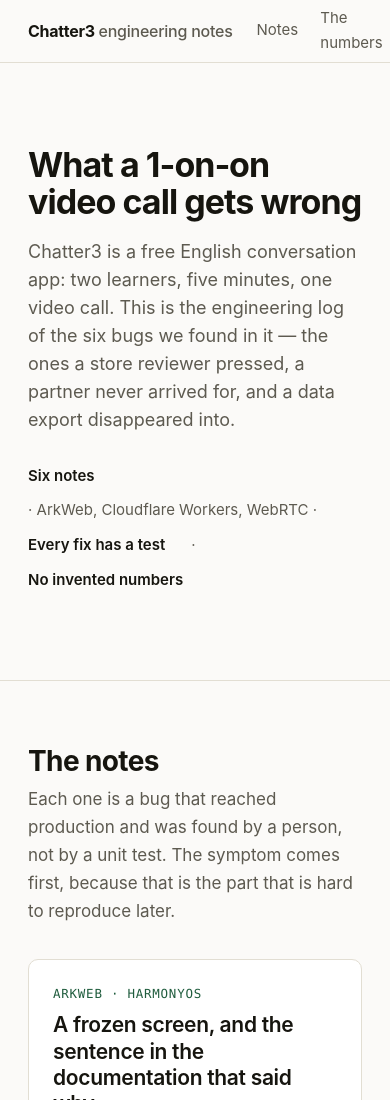
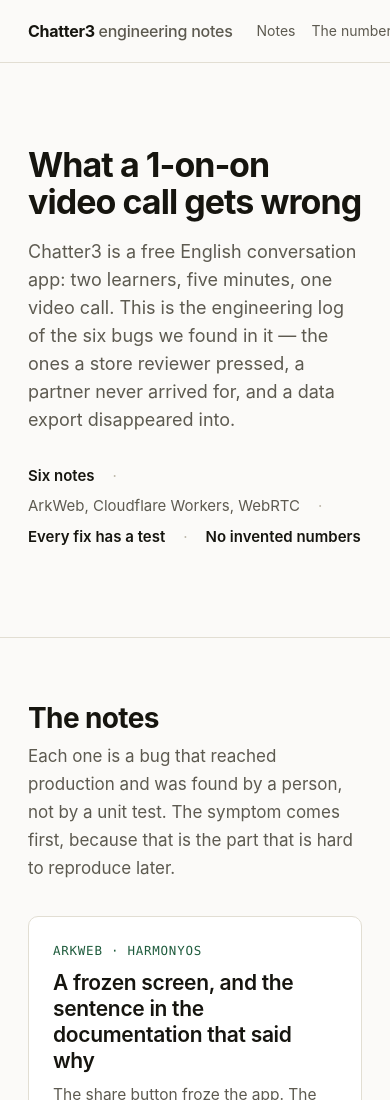
Before and after one commit to chatter3-lab/chatter3-lab.github.io, a plain HTML site: page index.html in a window 390 px wide. Shown: the top 1100 px of the page. Drawn offline with Linux system fonts and the light colour scheme.

Commit message:
fix(pages): the nav and the line under the headline fit a narrow phone

```diff
--- a/index.html
+++ b/index.html
@@ -39,7 +39,7 @@
     <div class="wrap">
       <h1 data-enter>What a 1-on&#8209;on video call gets wrong</h1>
       <p class="lede" data-enter>Chatter3 is a free English conversation app: two learners, five minutes, one video call. This is the engineering log of the six bugs we found in it — the ones a store reviewer pressed, a partner never arrived for, and a data export disappeared into.</p>
-      <p class="meta" data-enter><b>Six notes</b> · ArkWeb, Cloudflare Workers, WebRTC · <b>Every fix has a test</b> · <b>No invented numbers</b></p>
+      <p class="meta" data-enter><span><b>Six notes</b></span><span>ArkWeb, Cloudflare Workers, WebRTC</span><span><b>Every fix has a test</b></span><span><b>No invented numbers</b></span></p>
     </div>
   </section>
 
--- a/style.css
+++ b/style.css
@@ -69,11 +69,12 @@ body {
   text-decoration: none;
   font-size: 15px;
   padding: 4px 0;
+  white-space: nowrap;
   border-bottom: 1.5px solid transparent;
   transition: color 0.18s ease, border-color 0.18s ease;
 }
 .nav a:hover { color: var(--ink); border-bottom-color: var(--accent); }
-@media (max-width: 720px) { .nav a.secondary { display: none; } }
+@media (max-width: 720px) { .nav a.secondary { display: none; } .nav { gap: 16px; } .nav a { font-size: 14px; } }
 
 /* --------------------------------------------------------------- hero */
 .hero { padding: 84px 0 72px; border-bottom: 1px solid var(--line); }
@@ -92,8 +93,9 @@ body {
   color: var(--muted);
   max-width: 58ch;
 }
-.hero .meta { display: flex; flex-wrap: wrap; gap: 10px 26px; color: var(--muted); font-size: 15px; }
+.hero .meta { display: flex; flex-wrap: wrap; gap: 6px 18px; color: var(--muted); font-size: 15px; }
 .hero .meta b { color: var(--ink); font-weight: 600; }
+.hero .meta span:not(:last-child)::after { content: "·"; margin-left: 18px; color: #b9b3a4; }
 
 /* The hero enters once, but only when the browser can run the script that
    animates it. The text is never faded and never invisible: it settles
```
Also changed, not shown: zh/index.html (+1 -1 lines).
